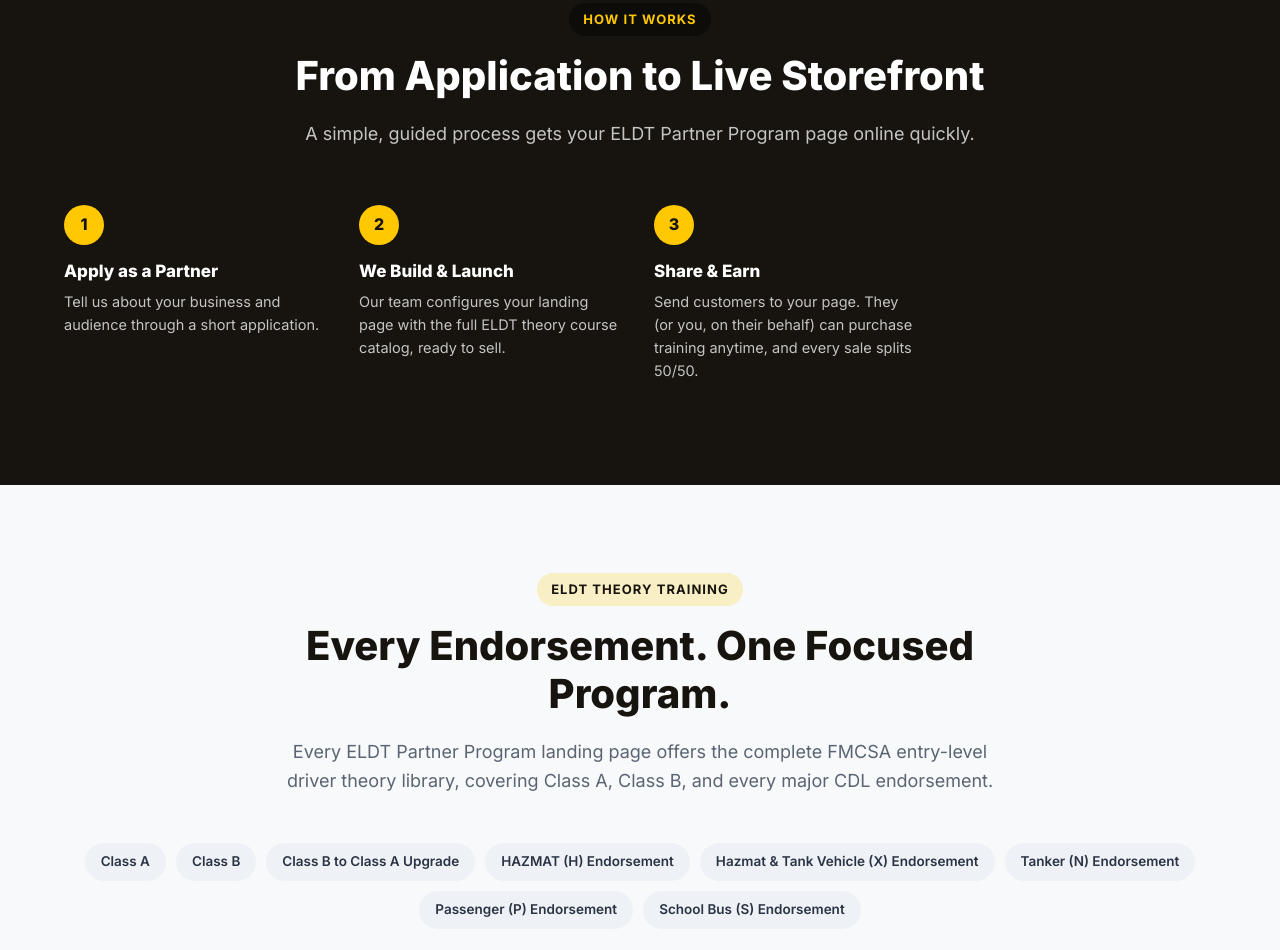
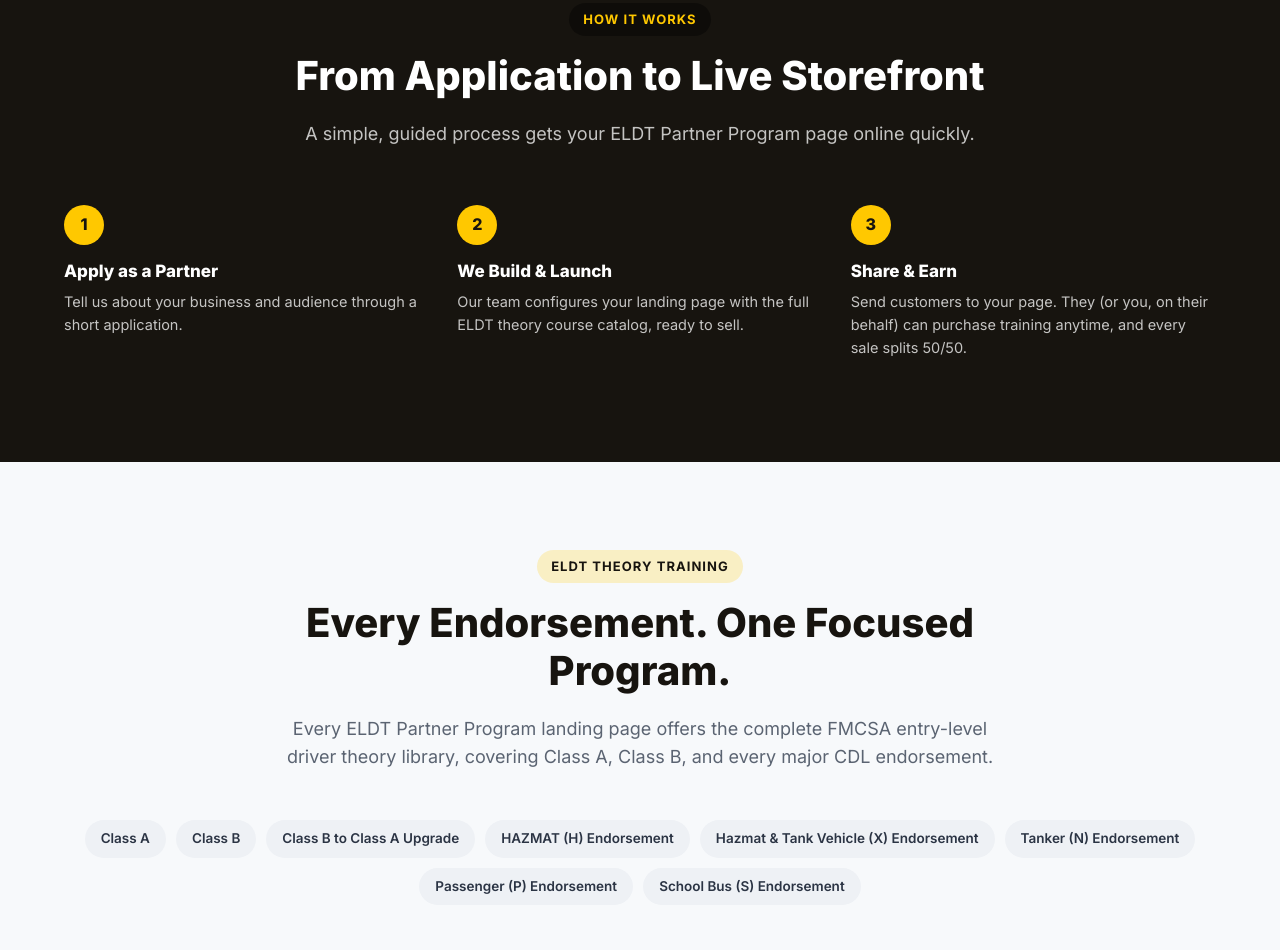
Before and after one commit to LJ-Web-Management/hazwoperosha.org, a plain HTML site: page index.html in a window 1280 px wide. Shown: the part 1818-2768 px from the top of the page. Drawn offline with Linux system fonts and the light colour scheme.

Commit message:
Fix uneven step columns in the dark "How It Works" sections
.steps was hardcoded to a 4-column grid, so the 3-step sections on the
homepage and Partner Program page (after dropping the branding-choice
step) only filled 3/4 of the width, leaving an empty gap on the right.
Switched to repeat(auto-fit, minmax(180px, 1fr)) so it fills the full
width correctly regardless of item count.

Co-Authored-By: Claude Sonnet 5 <noreply@anthropic.com>

```diff
--- a/css/style.css
+++ b/css/style.css
@@ -311,7 +311,7 @@ p { margin: 0 0 1em; color: var(--gray-600); }
 .cat-card:hover .cat-card-link svg { transform: translateX(4px); }
 
 /* Steps */
-.steps { display: grid; grid-template-columns: repeat(4, 1fr); gap: 28px; counter-reset: step; }
+.steps { display: grid; grid-template-columns: repeat(auto-fit, minmax(180px, 1fr)); gap: 28px; counter-reset: step; }
 .step { position: relative; padding-top: 8px; }
 .step-num {
   display: inline-flex; align-items: center; justify-content: center;
```
